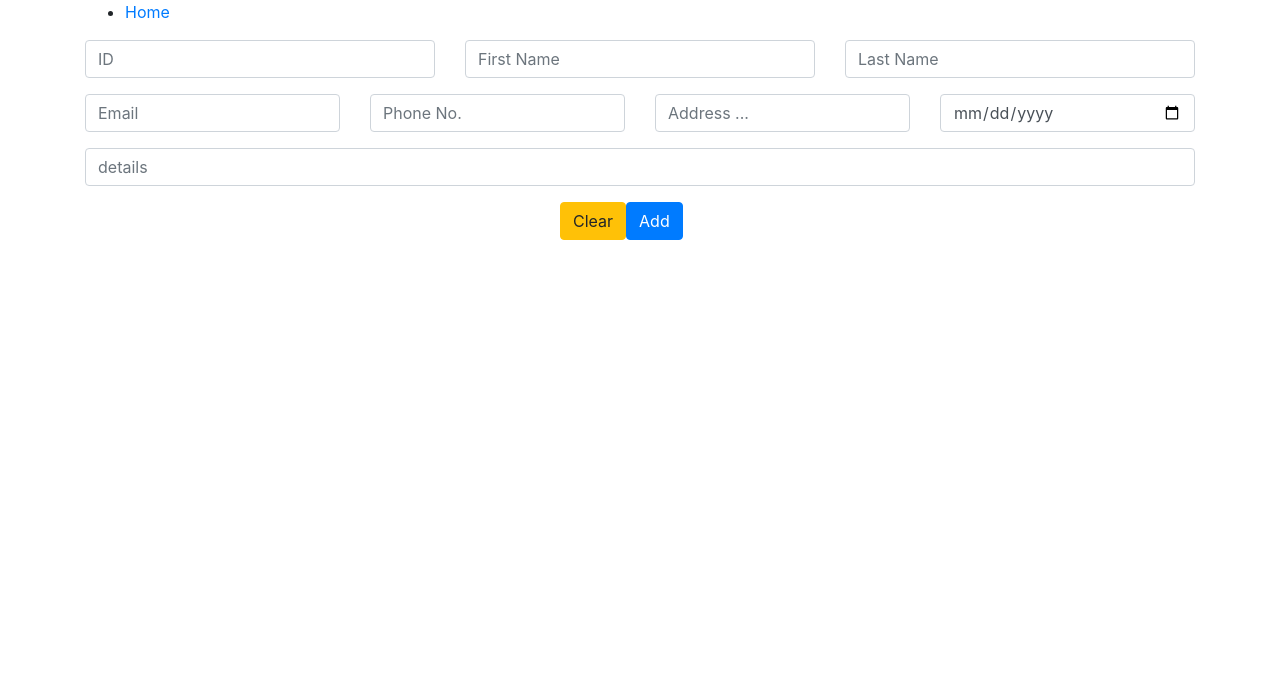
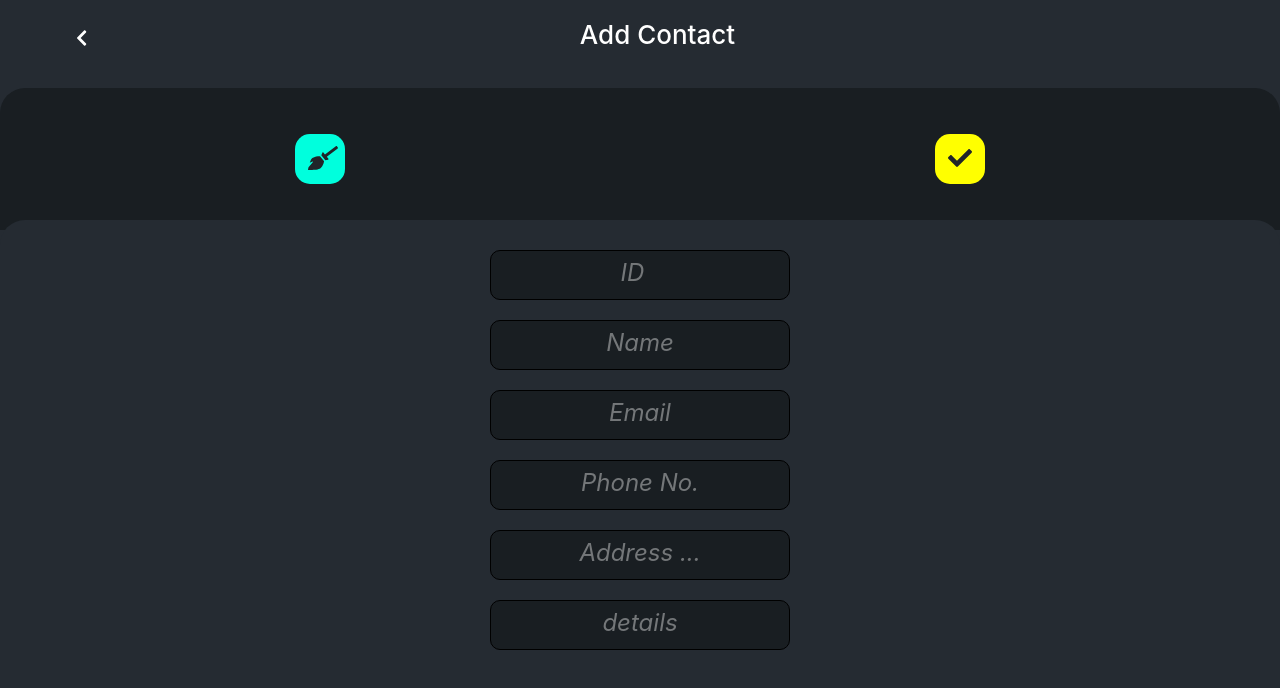
Before and after one commit to mrrezaahmadi/ReactJS-PhoneBook_CRUD, a React (Create React App) app: page /add in a window 1280 px wide. Shown: the top 688 px of the page. Built offline with nearby package versions, Linux system fonts and the light colour scheme.

Commit message:
redesign create contact component

```diff
--- a/src/Components/CreateContact/CreateContact.js
+++ b/src/Components/CreateContact/CreateContact.js
@@ -1,16 +1,18 @@
 import React, { useState } from 'react'
-import { Form, Row, Col, Button } from 'react-bootstrap'
+import './CreateContact.scss'
+import { Link } from 'react-router-dom'
+import { faChevronLeft, faCheck, faBroom } from '@fortawesome/free-solid-svg-icons'
+import { FontAwesomeIcon } from '@fortawesome/react-fontawesome'
+
 
 function CreateContact(props) {
     const { add } = props
     const [contact, setContact] = useState({
         id: '',
-        firstName: '',
-        lastName: '',
+        name: '',
         phone: '',
         email: '',
         address: '',
-        birthday: '',
         details: ''
     })
 
@@ -25,47 +27,36 @@ function CreateContact(props) {
     }
 
     const clearButtonHandler = () => {
-        setContact({ id: '', firstName: '', lastName: '', phone: '', email: '', address: '', birthday: '', details: '' })
+        setContact({ id: '', name: '', phone: '', email: '', address: '', details: '' })
     }
 
-    const { id, firstName, lastName, phone, email, address, birthday, details } = contact
+    const { id, name, phone, email, address, details } = contact
     return (
-
-        <Form onSubmit={submitHandler}>
-
-            <Form.Group>
-                <Row>
-                    <Col>
-                        <Form.Control type="number" value={id} onChange={changeHandler} name="id" placeholder="ID" />
-                    </Col>
-                    <Col>
-                        <Form.Control type="text" value={firstName} onChange={changeHandler} name="firstName" placeholder="First Name" />
-                    </Col>
-                    <Col>
-                        <Form.Control type="text" value={lastName} onChange={changeHandler} name="lastName" placeholder="Last Name" />
-                    </Col>
-                </Row>
-            </Form.Group>
-            <Form.Group>
-                <Row>
-                    <Col><Form.Control type="email" value={email} onChange={changeHandler} name="email" placeholder="Email" /></Col>
-                    <Col><Form.Control type="tel" value={phone} onChange={changeHandler} name="phone" placeholder="Phone No." /></Col>
-                    <Col><Form.Control type="text" value={address} onChange={changeHandler} name="address" placeholder="Address ..." /></Col>
-                    <Col><Form.Control type="date" value={birthday} onChange={changeHandler} /></Col>
-                </Row>
-            </Form.Group>
-            <Form.Group>
-                <Row>
-                    <Col><Form.Control type="text" value={details} onChange={changeHandler} name="details" placeholder="details" /></Col>
-                </Row>
-            </Form.Group>
-            <Row>
-                <Col className="offset-5">
-                    <Button variant="warning" onClick={clearButtonHandler}>Clear</Button>
-                    <Button variant="primary" type="submit" onClick={submitHandler}>Add</Button>
-                </Col>
-            </Row>
-        </Form>
+        <div class="CreateContact">
+            <div className="CreateContact-navbar">
+                <div className="navbar-btn">
+                    <Link to="/">
+                        <button><FontAwesomeIcon icon={faChevronLeft} /></button>
+                    </Link>
+                </div>
+                <div className="navbar-title">Add Contact</div>
+                <div></div>
+            </div>
+            <div className="CreateContact-header">
+                <button className="btn clear-btn" onClick={clearButtonHandler}><FontAwesomeIcon icon={faBroom} /></button>
+                <button className="btn add-btn" type="submit" onClick={submitHandler}><FontAwesomeIcon icon={faCheck} /></button>
+            </div>
+            <div className="CreateContact-form">
+                <div className="form-inputs">
+                    <input type="number" value={id} onChange={changeHandler} name="id" placeholder="ID" />
+                    <input type="text" value={name} onChange={changeHandler} name="name" placeholder="Name" />
+                    <input type="email" value={email} onChange={changeHandler} name="email" placeholder="Email" />
+                    <input type="tel" value={phone} onChange={changeHandler} name="phone" placeholder="Phone No." />
+                    <input type="text" value={address} onChange={changeHandler} name="address" placeholder="Address ..." />
+                    <input type="text" value={details} onChange={changeHandler} name="details" placeholder="details" />
+                </div>
+            </div>
+        </div>
     )
 }
 
--- /dev/null
+++ b/src/Components/CreateContact/CreateContact.scss
@@ -0,0 +1,97 @@
+$primaryColor: #252b32;
+$tableHeaderColor: #191e22;
+
+.CreateContact {
+	width: 100%;
+	height: 100vh;
+	display: flex;
+	flex-direction: column;
+	align-items: center;
+	background-color: $primaryColor;
+	.CreateContact-navbar {
+		margin-top: 20px;
+		height: 40px;
+		width: 90%;
+		display: flex;
+		justify-content: space-between;
+		margin-bottom: 30px;
+		.navbar-title {
+			margin-top: -5px;
+			color: white;
+			font-size: 26px;
+			font-weight: 500;
+		}
+		.navbar-btn {
+			button {
+				width: 35px;
+				height: 35px;
+				display: flex;
+				justify-content: center;
+				align-items: center;
+				font-size: 18px;
+				background-color: transparent;
+				border: none;
+				border-radius: 12px;
+				color: white;
+			}
+		}
+	}
+	.CreateContact-header {
+		display: flex;
+		align-items: center;
+		justify-content: space-around;
+		background-color: $tableHeaderColor;
+		border-top-right-radius: 25px;
+		border-top-left-radius: 25px;
+		width: 100%;
+		height: 150px;
+		position: relative;
+		z-index: 1;
+		button.btn {
+			width: 50px;
+			height: 50px;
+			font-size: 24px;
+			border-radius: 15px;
+		}
+		button.add-btn {
+			background-color: yellow;
+		}
+		button.clear-btn {
+			background-color: rgb(0, 255, 221);
+		}
+	}
+	.CreateContact-form {
+		background-color: $primaryColor;
+		border-top-right-radius: 25px;
+		border-top-left-radius: 25px;
+		position: relative;
+		z-index: 1;
+		top: -10px;
+        width: 100%;
+        height: 600px;
+        overflow-y: scroll;
+		.form-inputs {
+			display: flex;
+			flex-direction: column;
+			align-items: center;
+			margin-top: 20px;
+			input {
+				margin: 10px 0;
+				width: 300px;
+				height: 50px;
+				border: none;
+				border: 1px black solid;
+				border-radius: 10px;
+                background-color: $tableHeaderColor;
+                color: white;
+                padding: 10px;
+				&::placeholder {
+					font-style: italic;
+					text-align: center;
+					font-size: 24px;
+					color: rgba(255, 255, 255, 0.397);
+				}
+			}
+		}
+	}
+}
--- a/src/Components/PhoneBook/PhoneBook.js
+++ b/src/Components/PhoneBook/PhoneBook.js
@@ -1,10 +1,9 @@
 import React, { useState } from 'react'
 import { Container } from 'react-bootstrap'
-import SearchBar from '../SearchBar/SearchBar'
 import ContactsContainer from '../ContactsContainer/ContactsContainer'
 import CreateContact from '../CreateContact/CreateContact'
 import ContactDetails from '../ContactDetails/ContactDetails'
-import { BrowserRouter as Router, Route, Switch, Link} from 'react-router-dom'
+import { BrowserRouter as Router, Route, Switch, Link } from 'react-router-dom'
 
 function PhoneBook() {
   const [contacts, setContacts] = useState([{
@@ -28,7 +27,16 @@ function PhoneBook() {
     email: 'JorgenKlopp@gmail.com',
     address: 'Liverpool, England',
     details: "I'm coach of Liverpool FC"
-  }])
+  }, {
+
+    id: 4,
+    name: 'Hanz Zimmer',
+    phone: 98912123467,
+    email: 'hansimmer@gmail.com',
+    address: 'Berlin, Germany',
+    details: "Batman OST is my work"
+  }
+  ])
 
 
   const [search, setSearch] = useState('')
@@ -43,7 +51,7 @@ function PhoneBook() {
 
 
   const createContactHandler = (newContact) => {
-    if (newContact.firstName) {
+    if (newContact.name) {
       setContacts([...contacts, newContact])
     }
   }
@@ -61,27 +69,21 @@ function PhoneBook() {
 
   let filteredContacts = contacts.filter(contact => contact.name.toLowerCase().includes(search.toLowerCase()) || contact.phone.toString().includes(search))
   return (
-    <Container style={{'height': '100vh'}}>
+    <container>
       <Router>
         <Switch>
           <Route path={`/contact/:id`} >
             <ContactDetails contacts={contacts} remove={removeHandler} editContactHandler={editContactHandler} />
           </Route>
           <Route exact path={'/add'}>
-            <nav>
-              <ul>
-                <li><Link to='/'>Home</Link></li>
-              </ul>
-            </nav>
             <CreateContact add={createContactHandler} />
           </Route>
           <Route path={`/`}>
             <ContactsContainer filter={filteredContactsHandler} contacts={filteredContacts} />
           </Route>
-
         </Switch>
       </Router>
-    </Container>
+    </container>
   )
 }
 
```
